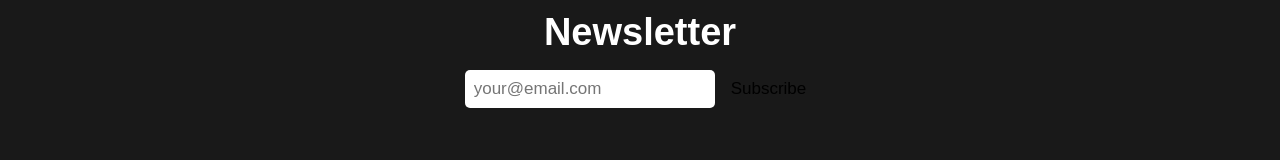
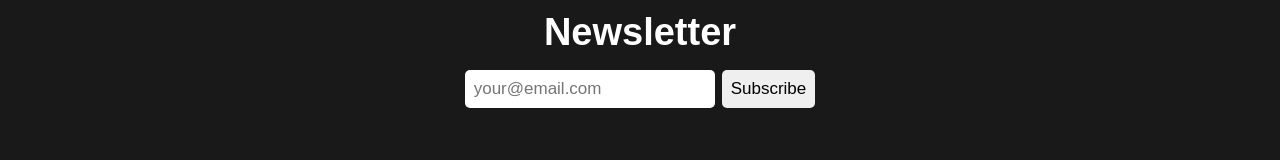
Before and after one commit to Tr1ckyy1/ecommerce, a React (Vite) app: page / in a window 1280 px wide. Shown: the part 3206-3366 px from the top of the page. Built offline with nearby package versions, Linux system fonts and the light colour scheme; a web font is replaced by a local one.

Commit message:
Update index.css

```diff
--- a/src/index.css
+++ b/src/index.css
@@ -24,7 +24,6 @@ button {
   cursor: pointer;
   font-family: inherit;
   color: #000000;
-  background: transparent;
 }
 .not-found {
   display: flex;
```
